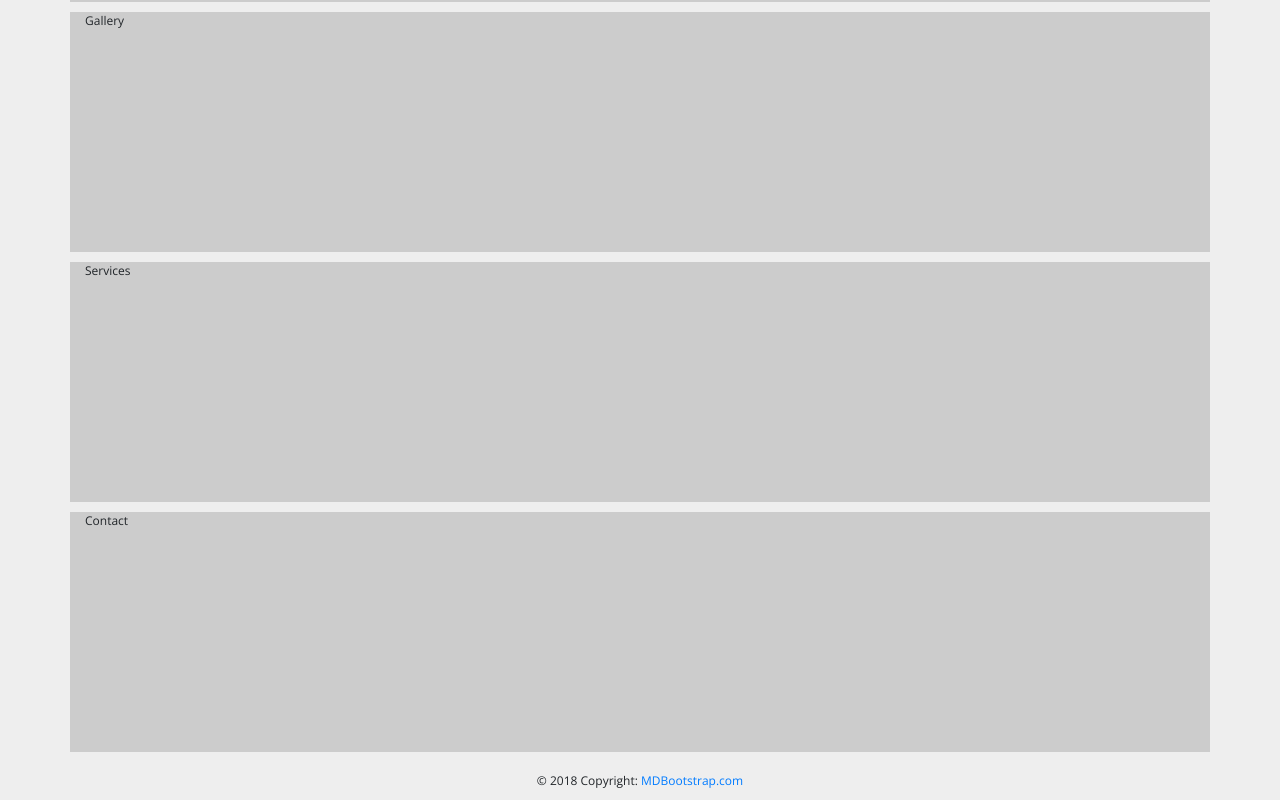
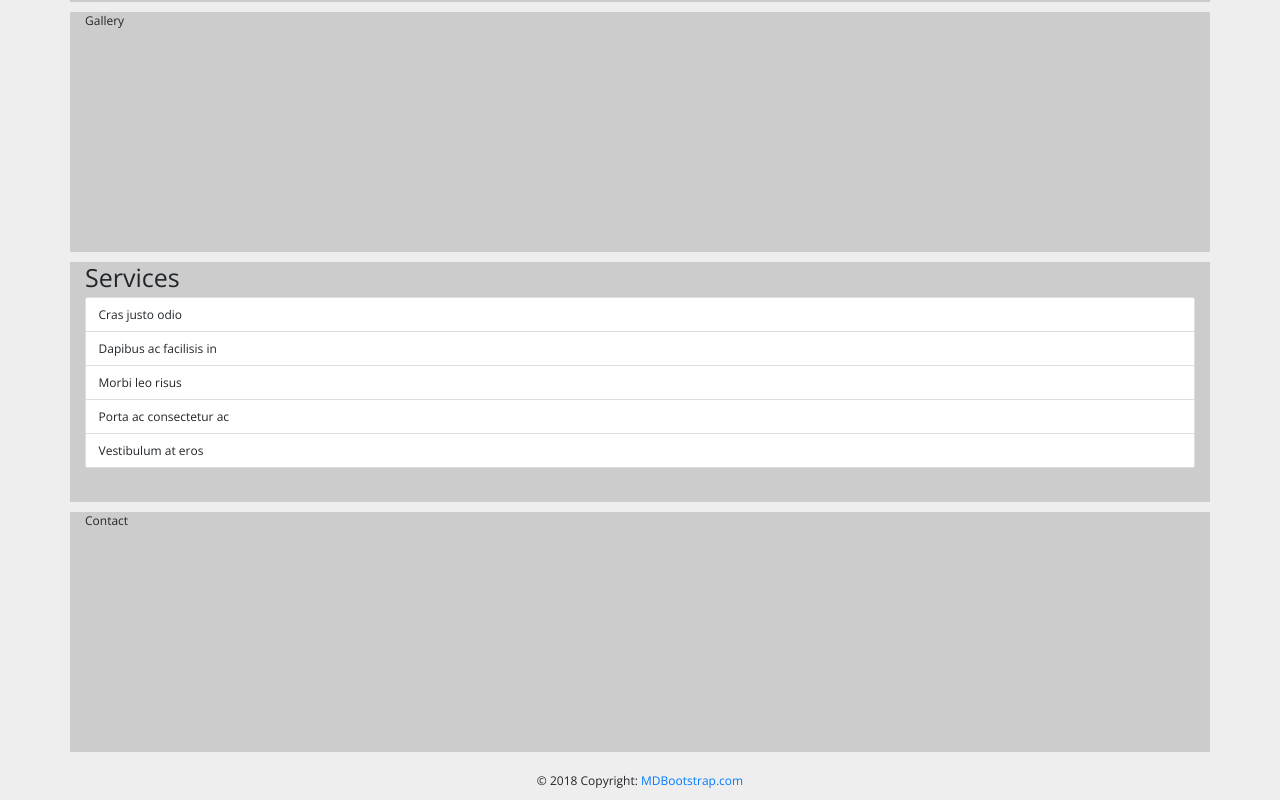
Before and after one commit to reguv760/abu-react, a React (Create React App) app: page / in a window 1280 px wide. Shown: the part 1058-1858 px from the top of the page. Built offline with nearby package versions, Linux system fonts and the light colour scheme.

Commit message:
services structured + bootstrap.js added to index.html

```diff
--- a/public/index.html
+++ b/public/index.html
@@ -42,4 +42,7 @@
       To create a production bundle, use `npm run build` or `yarn build`.
     -->
   </body>
+  <script src="https://code.jquery.com/jquery-3.3.1.slim.min.js" integrity="sha384-q8i/X+965DzO0rT7abK41JStQIAqVgRVzpbzo5smXKp4YfRvH+8abtTE1Pi6jizo" crossorigin="anonymous"></script>
+<script src="https://cdnjs.cloudflare.com/ajax/libs/popper.js/1.14.7/umd/popper.min.js" integrity="sha384-UO2eT0CpHqdSJQ6hJty5KVphtPhzWj9WO1clHTMGa3JDZwrnQq4sF86dIHNDz0W1" crossorigin="anonymous"></script>
+<script src="https://stackpath.bootstrapcdn.com/bootstrap/4.3.1/js/bootstrap.min.js" integrity="sha384-JjSmVgyd0p3pXB1rRibZUAYoIIy6OrQ6VrjIEaFf/nJGzIxFDsf4x0xIM+B07jRM" crossorigin="anonymous"></script>
 </html>
--- a/src/components/Services.js
+++ b/src/components/Services.js
@@ -1,10 +1,18 @@
-import React from 'react';
-
+import React from "react";
 
 const Services = () => {
-  return (
-    <div className="container">Services</div>
-  )
-}
+	return (
+		<div className="container">
+			<h1>Services</h1>
+			<ul className="list-group">
+				<li className="list-group-item">Cras justo odio</li>
+				<li className="list-group-item">Dapibus ac facilisis in</li>
+				<li className="list-group-item">Morbi leo risus</li>
+				<li className="list-group-item">Porta ac consectetur ac</li>
+				<li className="list-group-item">Vestibulum at eros</li>
+			</ul>
+		</div>
+	);
+};
 
 export default Services;
--- a/src/styles/base/App.css
+++ b/src/styles/base/App.css
@@ -1,45 +1,47 @@
-html
-{
-  font-size:62.5%;
-  margin:0;
-  padding:0;
+html {
+  font-size: 62.5%;
+  margin: 0;
+  padding: 0;
 }
 
-body
-{
-  font-family: 'Open Sans', sans-serif;
-  background-color:#eee;
-  font-size:1.2rem;
-  width:100%; /* use 100% for mobileMenu clearance */
-  overflow-x:hidden;
+body {
+  font-family: "Open Sans", sans-serif;
+  background-color: #eee;
+  font-size: 1.2rem;
+  width: 100%; /* use 100% for mobileMenu clearance */
+  overflow-x: hidden;
 }
 
-img
-{
-  display:block;
-  width:100%;
-  height:auto;
+img {
+  display: block;
+  width: 100%;
+  height: auto;
 }
 
-a
-{
-  text-decoration:none;
+a {
+  text-decoration: none;
   /*color:$black;*/
 }
 
-a:hover
-{
- /* color:$orange;*/
+a:hover {
+  /* color:$orange;*/
 }
 
-.container-fluid .container
-{
-  min-height:30vh;
-  background-color:#ccc;
-  margin:1rem auto;
+.container {
 }
 
-.jumbotron
-{
-  min-height:100vh;
+.container-fluid .container {
+  min-height: 30vh;
+  background-color: #ccc;
+  margin: 1rem auto;
 }
+
+.jumbotron {
+  min-height: 100vh;
+}
+
+/*SERVICES*/
+.container .list-group {
+  display: flex;
+  justify-content: center;
+}
```
Also changed, not shown: src/index.js (+4 -4 lines).
